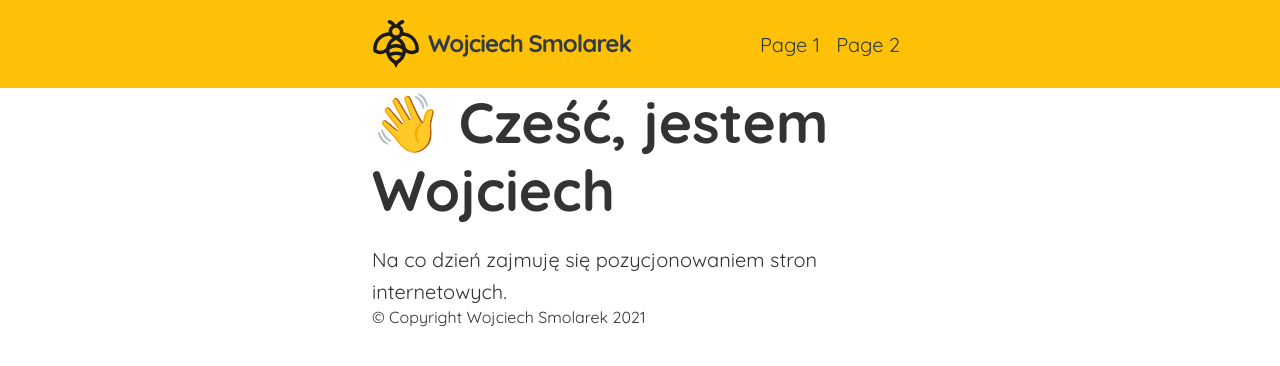
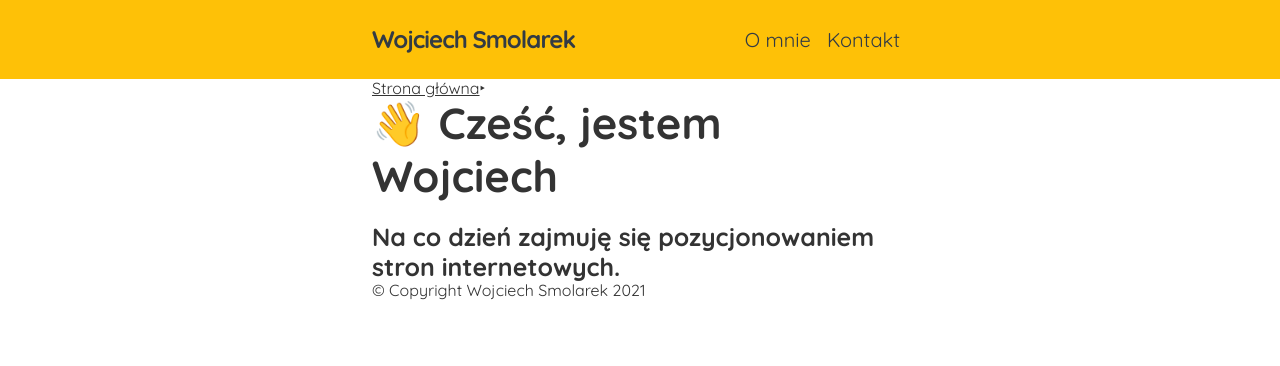
Before and after one commit to wojciechsmolarek/secret.js, a Gatsby site: page / in a window 1280 px wide. Built offline with nearby package versions, Linux system fonts and the light colour scheme; Gatsby itself is replaced by a stand-in of ours.

Commit message:
Adding contatct and about pages, breadcrumb

```diff
--- /dev/null
+++ b/src/components/Breadcrumb.js
@@ -0,0 +1,13 @@
+import React from "react";
+import { Link } from "gatsby";
+
+const Breadcrumb = () => {
+	return (
+    <div className="container rhythm">
+			<Link to="/" className="nav-item" activeClassName="active">Strona główna</Link>
+			<span className="divider">‣</span>
+    </div>
+	);
+};
+
+export default Breadcrumb;
--- a/src/components/Header.js
+++ b/src/components/Header.js
@@ -2,21 +2,23 @@ import React from "react";
 import PropTypes from "prop-types";
 import { Link } from "gatsby";
 
-import { Nav, Icon, Hero } from ".";
+import { Nav, Hero, Breadcrumb } from ".";
 
 const Header = ({ title }) => {
 	return (
+		<>
 		<header id="header" className="header" role="banner">
 			<div className="container">
 				<div className="main-bar">
 					<Link to="/" className="logo">
-						<Icon name="logo" />
 						{title}
 					</Link>
 					<Nav />
 				</div>
 			</div>
 		</header>
+		<Breadcrumb />
+		</>
 	);
 };
 
--- a/src/components/Hero.js
+++ /dev/null
@@ -1,12 +0,0 @@
-import React, { Component } from "react";
-
-const Hero = () => {
-	return (
-    <div className="container rhythm">
-      <h1>👋 Cześć, jestem Wojciech</h1>
-      <p>Na co dzień zajmuję się pozycjonowaniem stron.</p>
-    </div>
-	);
-};
-
-export default Hero;
--- a/src/components/Icon.js
+++ /dev/null
@@ -1,22 +0,0 @@
-import React, { Component } from "react";
-import PropTypes from "prop-types";
-
-import { ReactComponent as Logo } from "../svg/logo.svg";
-
-class Icon extends Component {
-	components = {
-		logo: Logo,
-	};
-
-	render() {
-		const IconName = this.components[this.props.name];
-
-		return <IconName className={`icon icon-${this.props.name}`} />;
-	}
-}
-
-Icon.propTypes = {
-	name: PropTypes.string.isRequired,
-};
-
-export default Icon;
--- a/src/components/Nav.js
+++ b/src/components/Nav.js
@@ -4,15 +4,15 @@ import { Link } from "gatsby";
 const Nav = () => {
 	return (
 		<nav className="main-nav">
-			<Link to="/" className="main-nav-item" activeClassName="active">
-				Page 1
+			<Link to="/o-mnie" className="main-nav-item" activeClassName="active">
+				O mnie
 			</Link>
 			<Link
-				to="/page-2"
+				to="/kontakt"
 				className="main-nav-item"
 				activeClassName="active"
 			>
-				Page 2
+				Kontakt
 			</Link>
 		</nav>
 	);
--- a/src/components/index.js
+++ b/src/components/index.js
@@ -1,5 +1,4 @@
 export { default as Footer } from "./Footer";
 export { default as Header } from "./Header";
 export { default as Nav } from "./Nav";
-export { default as Hero } from "./Hero";
-export { default as Icon } from "./Icon";
+export { default as Breadcrumb } from "./Breadcrumb";
--- a/src/layout/Layout.js
+++ b/src/layout/Layout.js
@@ -3,7 +3,7 @@ import PropTypes from "prop-types";
 import { StaticQuery, graphql } from "gatsby";
 
 import "../styles/style.css";
-import { Header, Footer, Nav } from "../components";
+import { Header, Footer, Nav, Breadcrumb } from "../components";
 
 class Layout extends Component {
 	render() {
--- a/src/pages/index.js
+++ b/src/pages/index.js
@@ -11,8 +11,8 @@ const IndexPage = () => (
 
 		<section className="section-padding">
 			<div class="container rhythm">
-				<h1>👋 Cześć, jestem Wojciech</h1>
-				<p>Na co dzień zajmuję się pozycjonowaniem stron internetowych.</p>
+				<h2>👋 Cześć, jestem Wojciech</h2>
+				<h3>Na co dzień zajmuję się pozycjonowaniem stron internetowych.</h3>
 			</div>
 		</section>
 
--- a/src/pages/page-2.js
+++ b/src/pages/kontakt.js
@@ -4,12 +4,12 @@ import { Layout, SEO } from "../layout";
 const SecondPage = () => (
 	<Layout>
 		<SEO
-			title="Page two"
+			title="Kontakt"
 			robots="noindex"
 		/>
 		<section className="section-padding">
 			<div className="container rhythm">
-				<h1>Hi from the second page</h1>
+				<h1>Kontakt</h1>
 				<p>Welcome to page 2</p>
 			</div>
 		</section>
```
Also changed, not shown: src/pages/o-mnie.js (added, +19 -0 lines).
